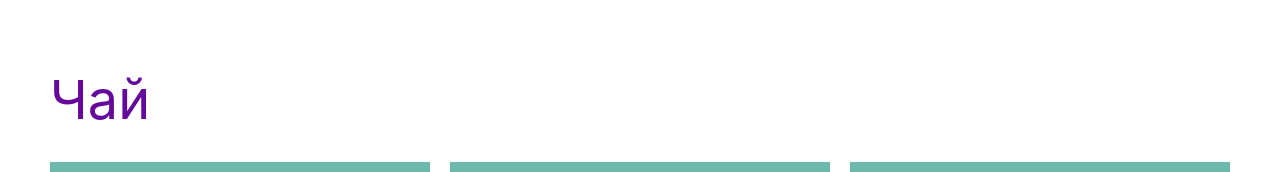
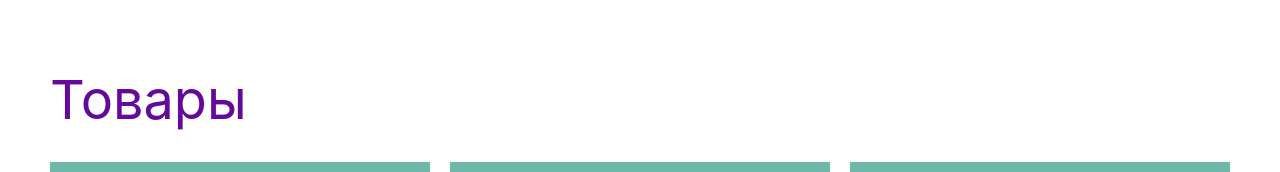
Before and after one commit to KuzAnton8335/cup-time, a React (Vite) app in the folder cup-time/: page /products in a window 1280 px wide. Shown: the part 628-800 px from the top of the page. Built offline with nearby package versions, Linux system fonts and the light colour scheme; a web font is replaced by a local one.

Commit message:
add new title for new product

```diff
--- a/cup-time/src/context/ProductContext.jsx
+++ b/cup-time/src/context/ProductContext.jsx
@@ -7,6 +7,15 @@ const ProductContenxt = createContext();
 export const ProductProvider = ({ children }) => {
 	const [products, setProducts] = useState([]);
 	const [category, setCategory] = useState("");
+
+	const categories = {
+		tea: "Чай",
+		coffee: "Кофе",
+		teapots: "Чайники",
+		cezves: "Турки",
+		other: "Прочее",
+
+	};
 
 	useEffect(() => {
 		if (category) {
@@ -25,7 +34,7 @@ export const ProductProvider = ({ children }) => {
 	}, [category])
 
 	return (
-		<ProductContenxt.Provider value={{ products, setCategory }}>
+		<ProductContenxt.Provider value={{ products, setCategory, categories }}>
 			{children}
 		</ProductContenxt.Provider>
 	)
--- a/cup-time/src/modules/header/Header.jsx
+++ b/cup-time/src/modules/header/Header.jsx
@@ -1,5 +1,6 @@
 import { Link, useLocation } from "react-router-dom";
 import { useCart } from "../../context/CartContext";
+import { useProducts } from "../../context/ProductContext";
 import "./header.scss";
 
 export const Header = () => {
@@ -10,6 +11,8 @@ export const Header = () => {
 			URLSearchParams(location.search).get("category");
 		return currentCategory === category ? "active" : '';
 	}
+
+	const { categories } = useProducts();
 	return (
 		<>
 			<header className="header">
@@ -17,9 +20,17 @@ export const Header = () => {
 					<Link to="/" className="header__logo">
 						<img src="./img/logo.svg" alt="Логотип cup time" className="header__logo-img" />
 					</Link>
+
 					<nav className="header__nav">
 						<ul className="header__menu">
-							<li className="header__menu-item">
+							{Object.entries(categories).map(([key, value]) => (
+								<li key={key} className="header__menu-item">
+									<Link to={`/products?category=${key}`}
+										className={`header__menu-link
+									${getActiveClass(key)}`}>{value}</Link>
+								</li>
+							))}
+							{/* <li className="header__menu-item">
 								<Link to="/products?category=tea"
 									className={`header__menu-link
 									${getActiveClass('tea')}`}>Чай</Link>
@@ -43,7 +54,7 @@ export const Header = () => {
 								<Link to="/products?category=other"
 									className={`header__menu-link
 										${getActiveClass('other')}`}>Прочее</Link>
-							</li>
+							</li> */}
 						</ul>
 					</nav>
 					<div className="header__mobail-menu">
@@ -55,7 +66,7 @@ export const Header = () => {
 						</button>
 					</div>
 				</div>
-			</header>
+			</header >
 		</>
 	)
 }
--- a/cup-time/src/modules/products/Products.jsx
+++ b/cup-time/src/modules/products/Products.jsx
@@ -7,8 +7,10 @@ import "./products.scss";
 
 export const Products = () => {
 	const [searchParams] = useSearchParams();
-	const { products, setCategory } = useProducts();
+	const { products, setCategory, categories } = useProducts();
 	const category = searchParams.get("category");
+
+	const categoryTitle = categories[category] || "Товары";
 
 	useEffect(() => {
 		setCategory(category);
@@ -17,7 +19,7 @@ export const Products = () => {
 		<>
 			<section className="products">
 				<div className="container">
-					<h2 className="products__title">Чай</h2>
+					<h2 className="products__title">{categoryTitle}</h2>
 					<ul className="pdocts__list">
 						{products.length ? products.map((item) => (
 							<Product key={item.id} data={item} />
--- a/cup-time/src/modules/promo/Promo.jsx
+++ b/cup-time/src/modules/promo/Promo.jsx
@@ -1,4 +1,5 @@
-import "./promo.scss"
+import { Link } from "react-router-dom";
+import "./promo.scss";
 
 export const Promo = () => {
 	return (
@@ -7,10 +8,10 @@ export const Promo = () => {
 				<div className="container">
 					<div className="promo__container">
 						<h1 className="promo__title">Попробуй новый вкус Арабики</h1>
-						<a href="#" className="promo__link">Перейти к кофе</a>
+						<Link to="/products?category=coffee" className="promo__link">Перейти к кофе</Link>
 					</div>
 				</div>
-			</section>
+			</section >
 		</>
 	)
 }
```
